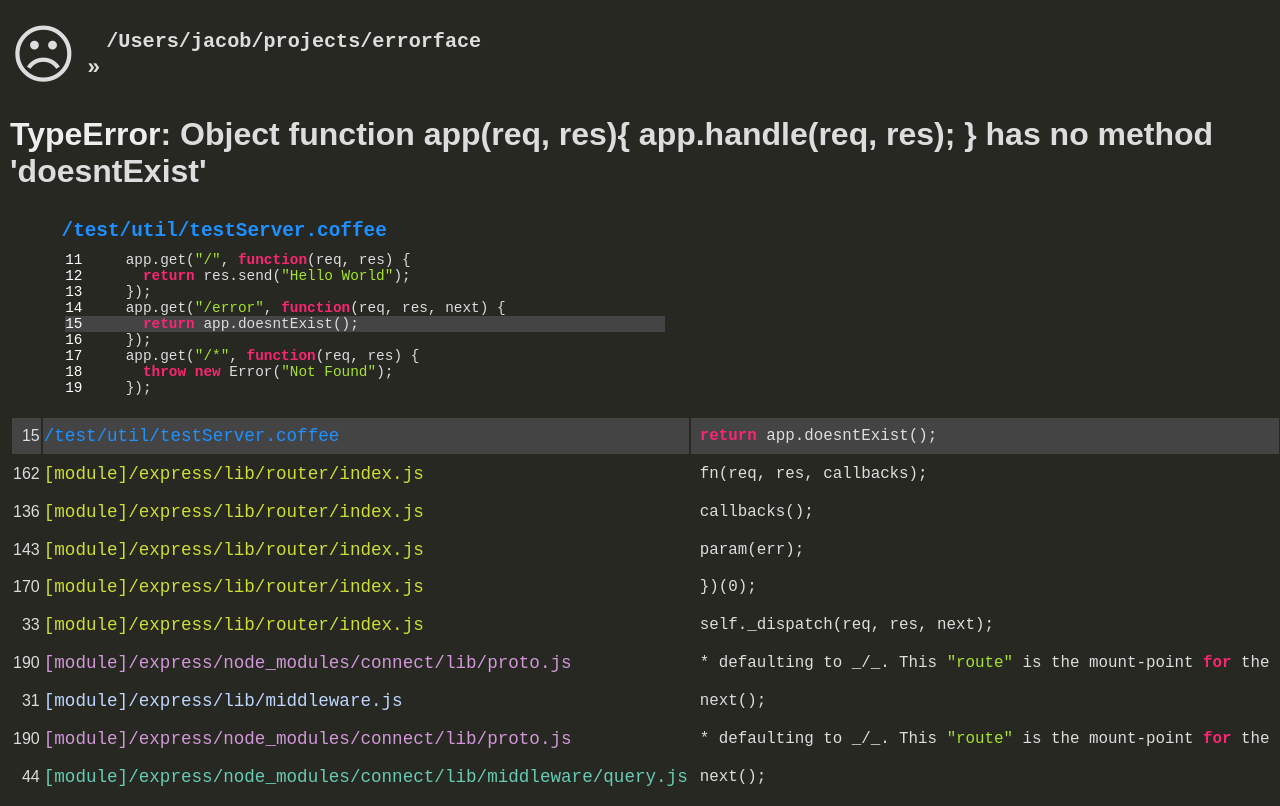
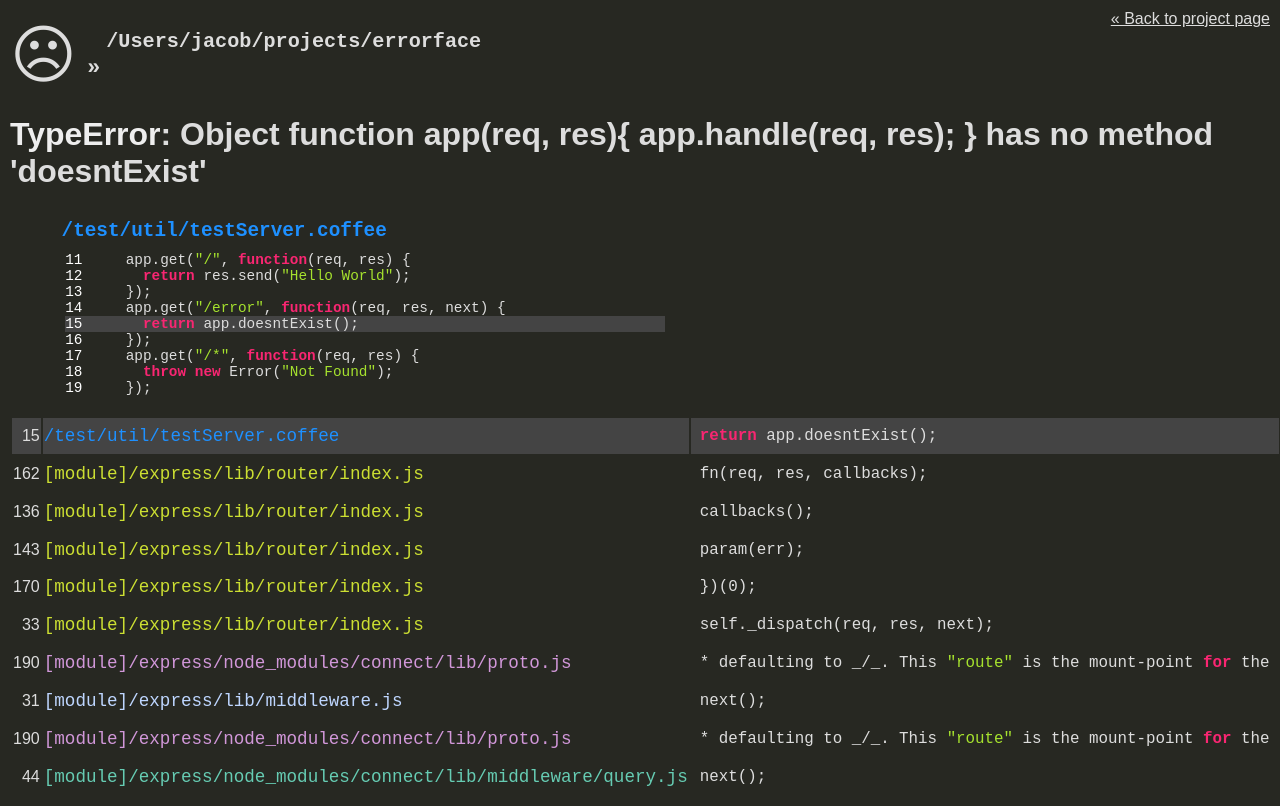
Before and after one commit to jgable/errorface, a plain HTML site: page example.html in a window 1280 px wide. Drawn offline with Linux system fonts and the light colour scheme.

Commit message:
add back to project link on example page

```diff
--- a/example.html
+++ b/example.html
@@ -265,6 +265,11 @@
         }($, hljs));
 
     </script>
+
+    <!-- Added only for the github example -->
+    <aside style="position: absolute; top: 10px; right: 10px;">
+        <a style="color: #ddd" href="http://jgable.github.com/errorface" title="back to project page">&laquo; Back to project page</a>
+    </aside>
   </body>
 
 </html>
```
